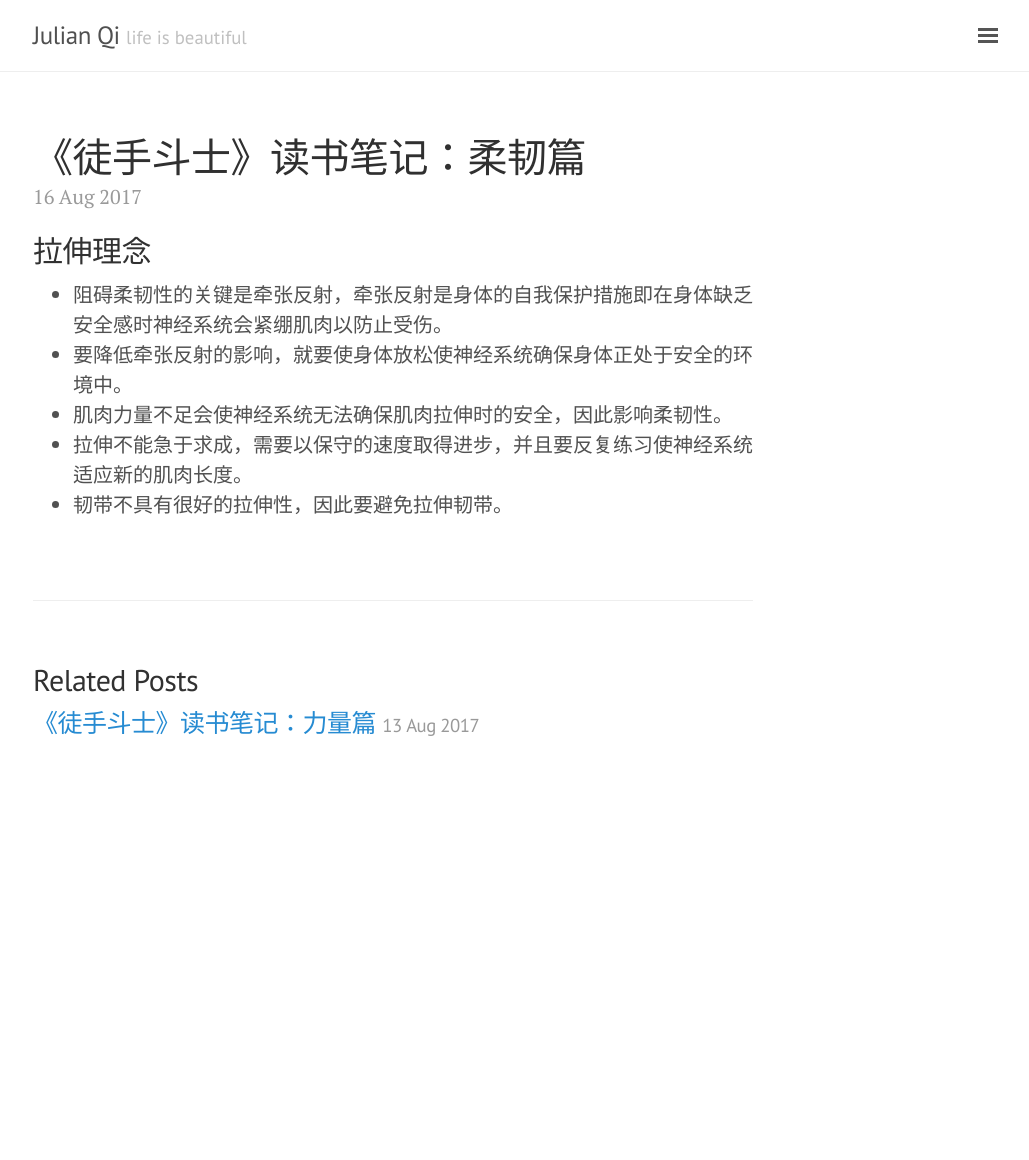
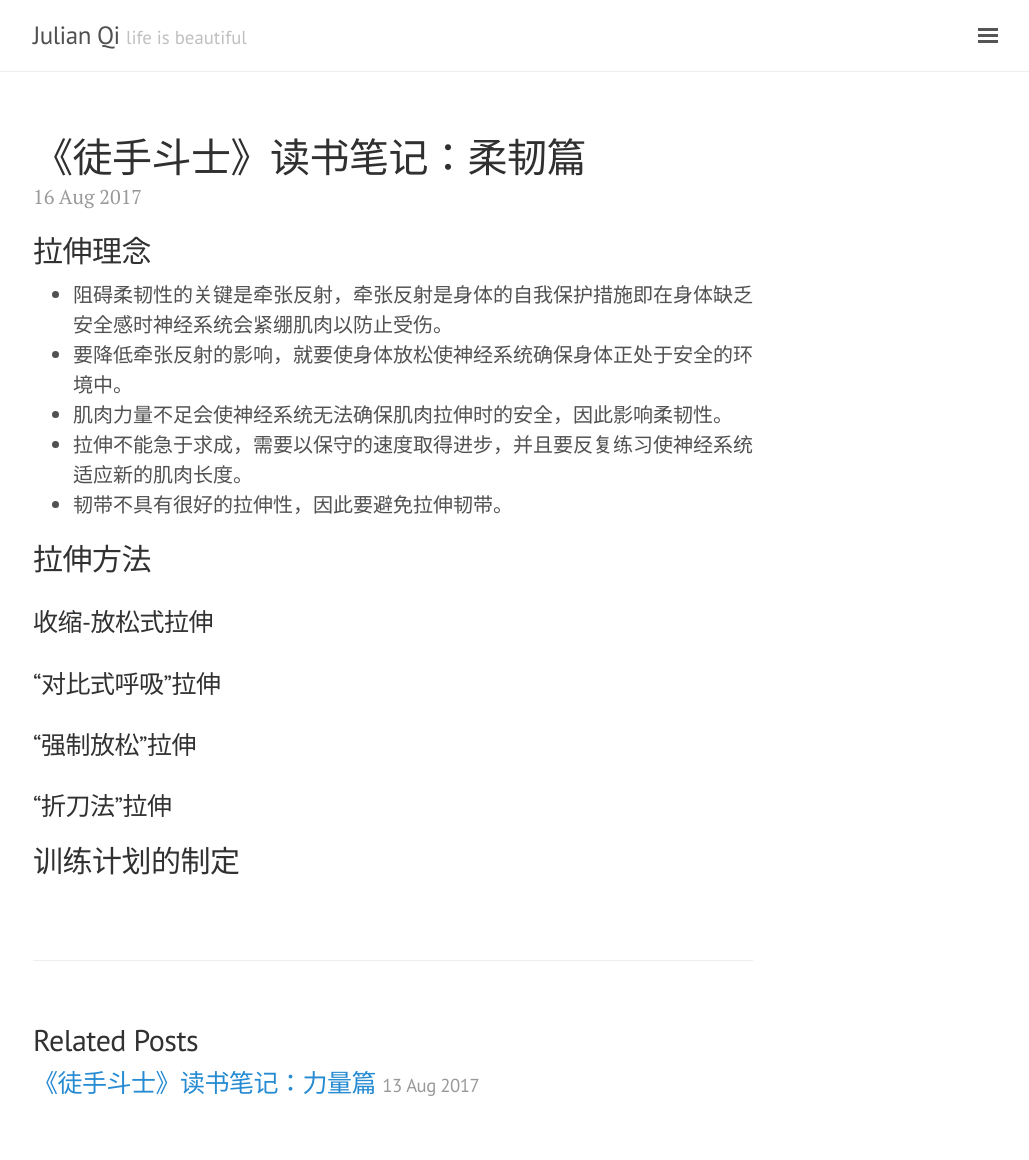
Before and after one commit to julianqi/julianqi.github.io, a Jekyll site: the page built from _posts/2017-08-16-notes-of-the-nacked-warrior-part2.md, in a window 1280 px wide. Shown: the whole page, without its empty margins (247-1276 px from the left). Built offline with Jekyll 4.4.1, drawn with Linux system fonts in a browser that asks for light colours; before the commit the page ends 900 px from its top, so only the background shows below that.

Commit message:
Update 2017-08-16-notes-of-the-nacked-warrior-part2.md

```diff
--- a/_posts/2017-08-16-notes-of-the-nacked-warrior-part2.md
+++ b/_posts/2017-08-16-notes-of-the-nacked-warrior-part2.md
@@ -9,3 +9,14 @@ title: 《徒手斗士》读书笔记：柔韧篇
 - 肌肉力量不足会使神经系统无法确保肌肉拉伸时的安全，因此影响柔韧性。
 - 拉伸不能急于求成，需要以保守的速度取得进步，并且要反复练习使神经系统适应新的肌肉长度。
 - 韧带不具有很好的拉伸性，因此要避免拉伸韧带。
+
+## 拉伸方法
+### 收缩-放松式拉伸
+
+### “对比式呼吸”拉伸
+
+### “强制放松”拉伸
+
+### “折刀法”拉伸
+
+## 训练计划的制定
```
